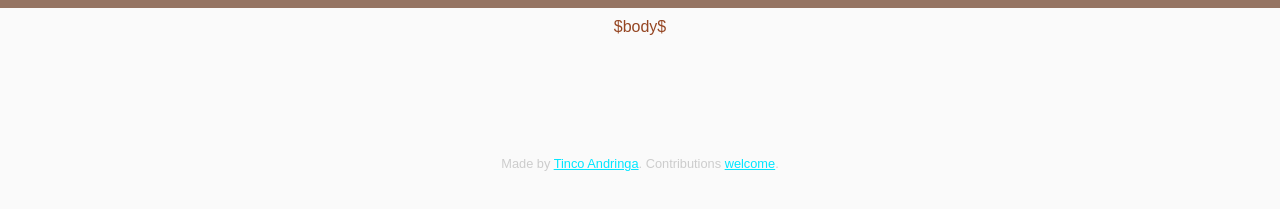
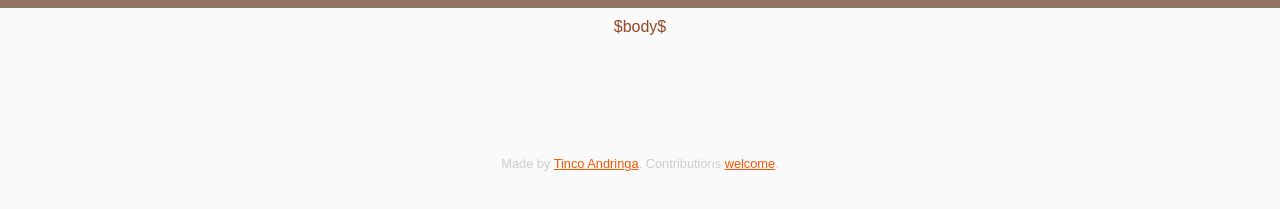
Before and after one commit to tinco/haskell-toolbox, a plain HTML site: page templates/default.html in a window 1280 px wide. Shown: the part 49-258 px from the top of the page. Drawn offline with Linux system fonts and the light colour scheme.

Commit message:
Changed link color to match the lambda in the header
The teal color is somewhat eye-straining (to me at least).  This updates the color to match the haskell logo and is, to me, a bit easier to read.

```diff
--- a/templates/default.html
+++ b/templates/default.html
@@ -3,7 +3,7 @@
     <title>Haskell Toolbox - $title$</title>
     <style>
         a {
-            color: #02E6FF;
+            color: #F75500;
         }
 
         body {
```
